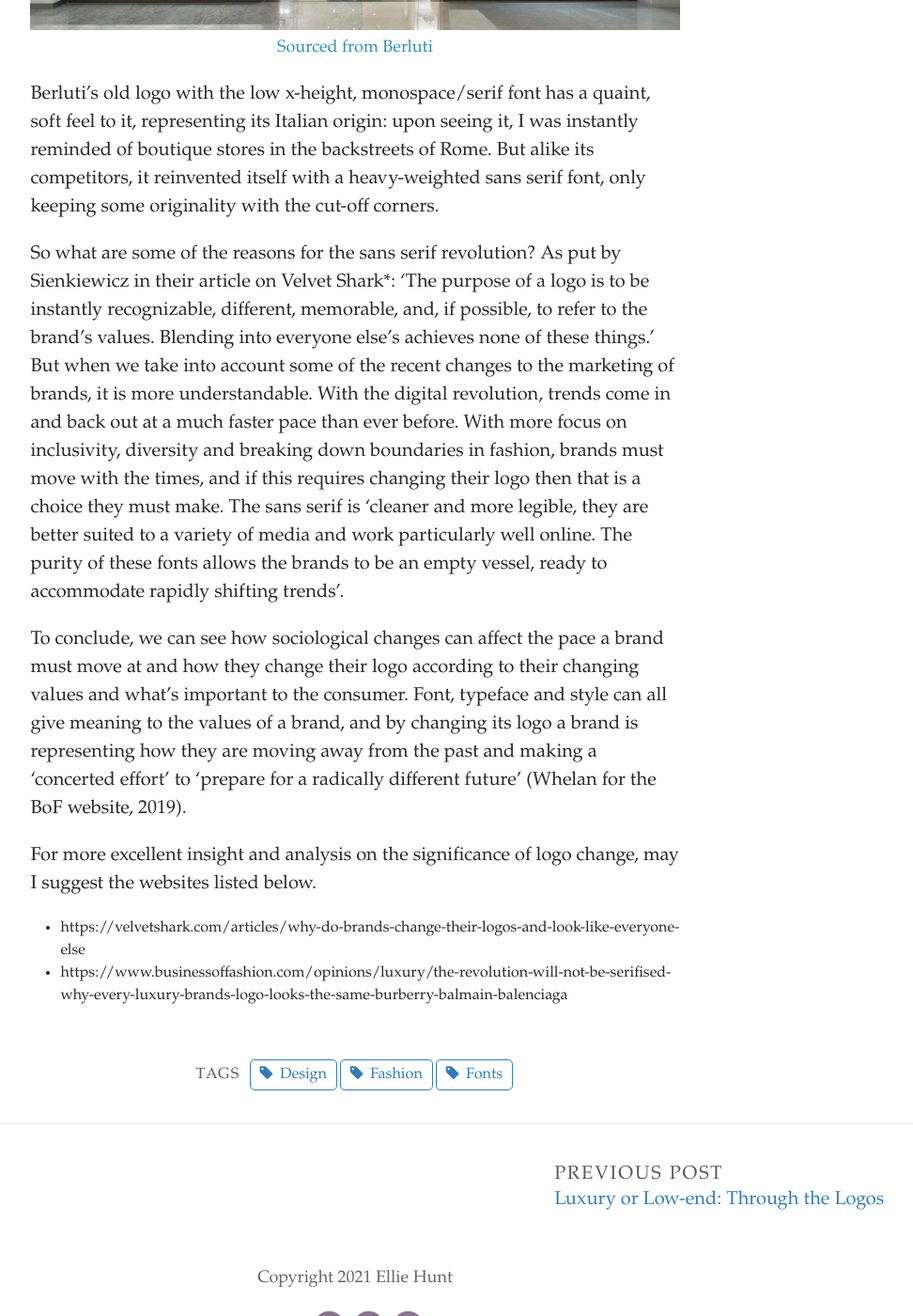
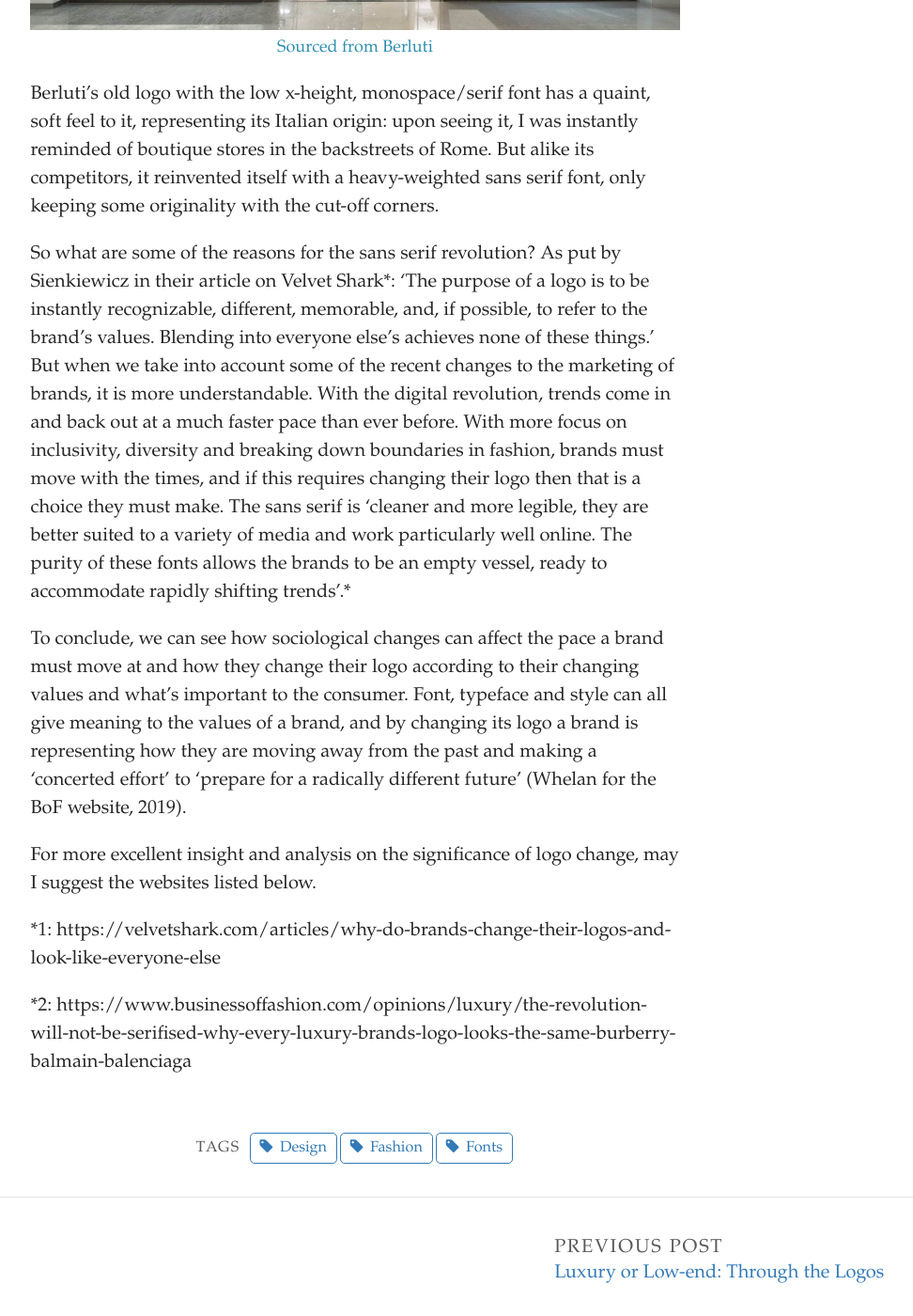
Before and after one commit to elliejadehunt/TttT, a Jekyll site: the page built from _posts/2021-10-12-sans-serif-sans-personnalité.md, in a window 1280 px wide and 1400 px high, scrolled down 2288 px. Shown: the whole window at 94% size, without its empty margins (262-1234 px from the left). Built offline with Jekyll 4.4.1, drawn with Linux system fonts in a browser that asks for light colours; some web fonts are replaced.

Commit message:
Update Post “2021-10-12-sans-serif-sans-personnalité”

```diff
--- a/_posts/2021-10-12-sans-serif-sans-personnalité.md
+++ b/_posts/2021-10-12-sans-serif-sans-personnalité.md
@@ -24,11 +24,12 @@
 
 Berluti’s old logo with the low x-height, monospace/serif font has a quaint, soft feel to it, representing its Italian origin: upon seeing it, I was instantly reminded of boutique stores in the backstreets of Rome. But alike its competitors, it reinvented itself with a heavy-weighted sans serif font, only keeping some originality with the cut-off corners.
 
-So what are some of the reasons for the sans serif revolution? As put by Sienkiewicz in their article on Velvet Shark*: ‘The purpose of a logo is to be instantly recognizable, different, memorable, and, if possible, to refer to the brand’s values. Blending into everyone else’s achieves none of these things.’ But when we take into account some of the recent changes to the marketing of brands, it is more understandable. With the digital revolution, trends come in and back out at a much faster pace than ever before. With more focus on inclusivity, diversity and breaking down boundaries in fashion, brands must move with the times, and if this requires changing their logo then that is a choice they must make. The sans serif is ‘cleaner and more legible, they are better suited to a variety of media and work particularly well online. The purity of these fonts allows the brands to be an empty vessel, ready to accommodate rapidly shifting trends’.
+So what are some of the reasons for the sans serif revolution? As put by Sienkiewicz in their article on Velvet Shark\*: ‘The purpose of a logo is to be instantly recognizable, different, memorable, and, if possible, to refer to the brand’s values. Blending into everyone else’s achieves none of these things.’ But when we take into account some of the recent changes to the marketing of brands, it is more understandable. With the digital revolution, trends come in and back out at a much faster pace than ever before. With more focus on inclusivity, diversity and breaking down boundaries in fashion, brands must move with the times, and if this requires changing their logo then that is a choice they must make. The sans serif is ‘cleaner and more legible, they are better suited to a variety of media and work particularly well online. The purity of these fonts allows the brands to be an empty vessel, ready to accommodate rapidly shifting trends’.\*
 
 To conclude, we can see how sociological changes can affect the pace a brand must move at and how they change their logo according to their changing values and what’s important to the consumer. Font, typeface and style can all give meaning to the values of a brand, and by changing its logo a brand is representing how they are moving away from the past and making a ‘concerted effort’ to ‘prepare for a radically different future’ (Whelan for the BoF website, 2019).
 
 For more excellent insight and analysis on the significance of logo change, may I suggest the websites listed below.
 
-* https://velvetshark.com/articles/why-do-brands-change-their-logos-and-look-like-everyone-else
-* https://www.businessoffashion.com/opinions/luxury/the-revolution-will-not-be-serifised-why-every-luxury-brands-logo-looks-the-same-burberry-balmain-balenciaga
+\*1:  https://velvetshark.com/articles/why-do-brands-change-their-logos-and-look-like-everyone-else
+
+\*2:  https://www.businessoffashion.com/opinions/luxury/the-revolution-will-not-be-serifised-why-every-luxury-brands-logo-looks-the-same-burberry-balmain-balenciaga
```
